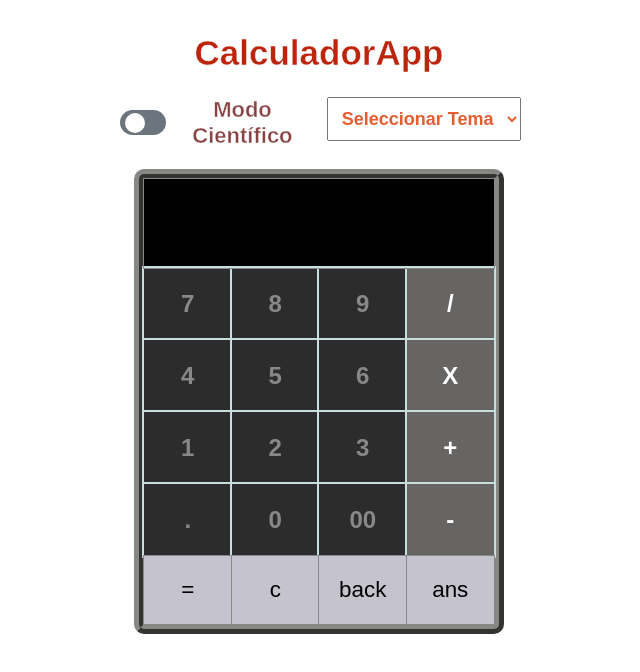
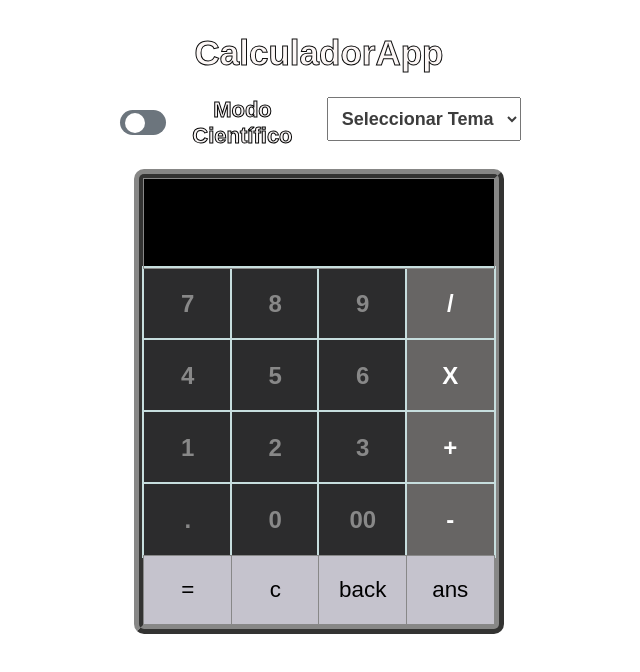
Before and after one commit to JulianaZammur/Calculadora, a React (Create React App) app: page / in a window 1280 px wide. Shown: the top 672 px of the page, without its empty margins (321-961 px from the left). Built offline with nearby package versions, Linux system fonts and the light colour scheme.

Commit message:
se modifico el color de las letras

```diff
--- a/src/styles.css
+++ b/src/styles.css
@@ -56,10 +56,10 @@ body {
   }
 
   h1 {
-    color:#bc240c;
+    color:#fcf7f6;
     font-size: 35px;
     font-weight: 800;
-    -webkit-text-stroke: 0.5px rgb(253, 246, 246);
+    -webkit-text-stroke: 1px rgb(16, 16, 16);
 
   }
 
--- a/src/stylesheets/Dropdown.css
+++ b/src/stylesheets/Dropdown.css
@@ -6,6 +6,6 @@
 select {
   padding: 10px;
   font-size: 18px;
-  color:#e13e08d6;
+  color:#181818d6;
   font-weight: 700;
 }
--- a/src/stylesheets/Switch.css
+++ b/src/stylesheets/Switch.css
@@ -5,9 +5,9 @@
   cursor: pointer;
   margin-bottom: 20px;
   font-size: 22px;
-  color:#854343;
+  color:#f6f2f2;
   font-weight: 900;
-  -webkit-text-stroke: 0.5px rgb(253, 246, 246);
+  -webkit-text-stroke: 1px rgb(7, 7, 7);
 
 }
 
```
